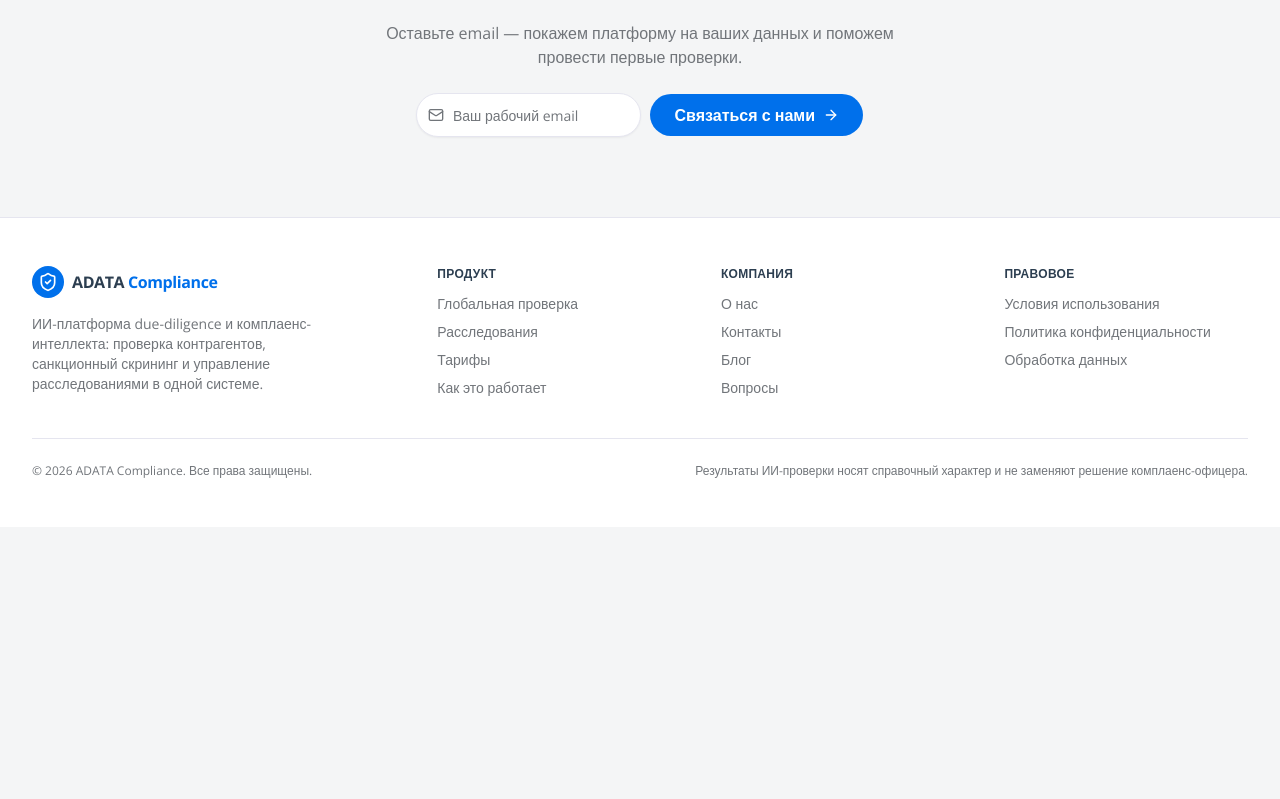
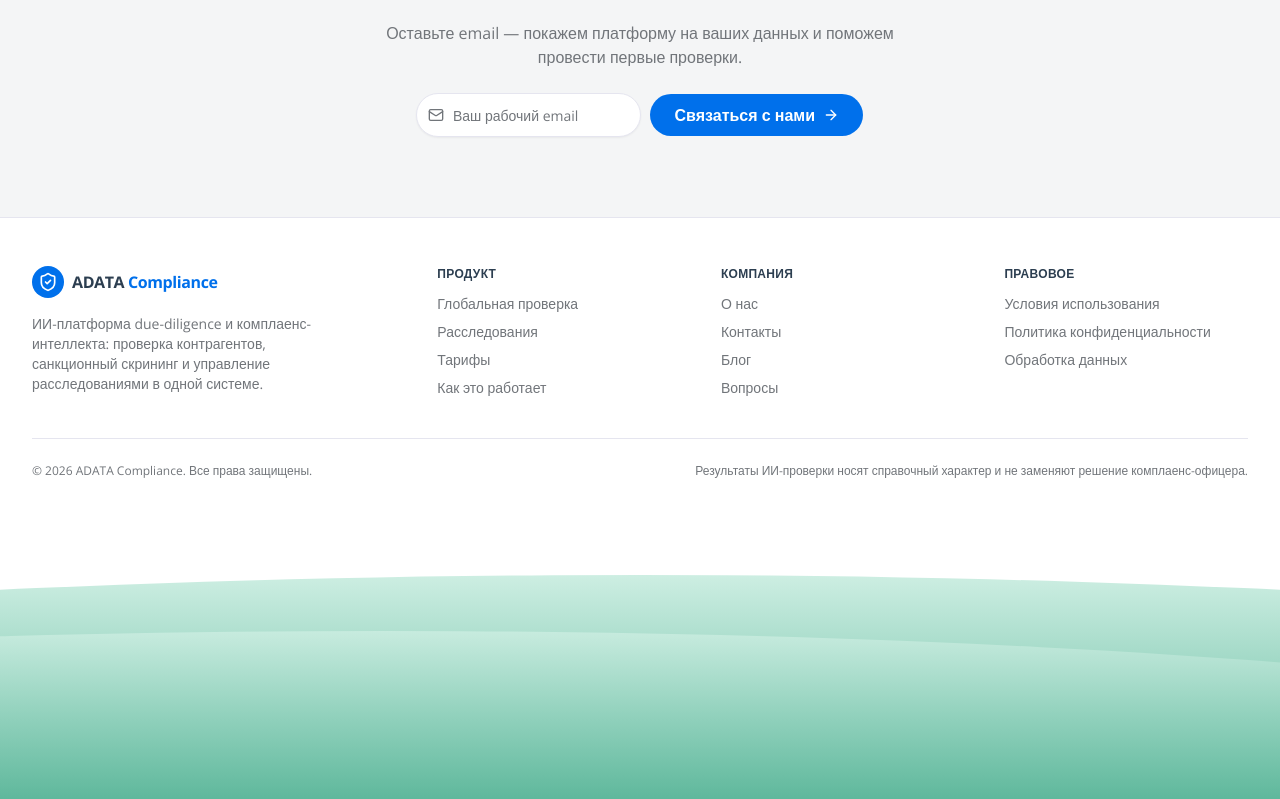
Before and after one commit to dzhmnklva012/-e-analytic, a Next.js app in the folder compliance-landing/: page / in a window 1280 px wide. Shown: the part 6508-7307 px from the top of the page. Before the commit the page ends 7035 px from the top, so only its background shows below. Built offline with nearby package versions, Linux system fonts and the light colour scheme.

Commit message:
Auto-update: site-footer.tsx

```diff
--- a/compliance-landing/src/components/landing/site-footer.tsx
+++ b/compliance-landing/src/components/landing/site-footer.tsx
@@ -71,6 +71,15 @@ export function SiteFooter() {
           </p>
         </div>
       </Container>
+
+      {/* nature/hills band */}
+      <div className="relative mt-12 h-40 overflow-hidden sm:h-56">
+        <div className="bg-hills absolute inset-0 [clip-path:ellipse(140%_100%_at_50%_100%)]" aria-hidden="true" />
+        <div
+          className="bg-hills absolute inset-x-0 bottom-0 h-3/4 opacity-80 [clip-path:ellipse(120%_100%_at_30%_100%)]"
+          aria-hidden="true"
+        />
+      </div>
     </footer>
   );
 }
```
